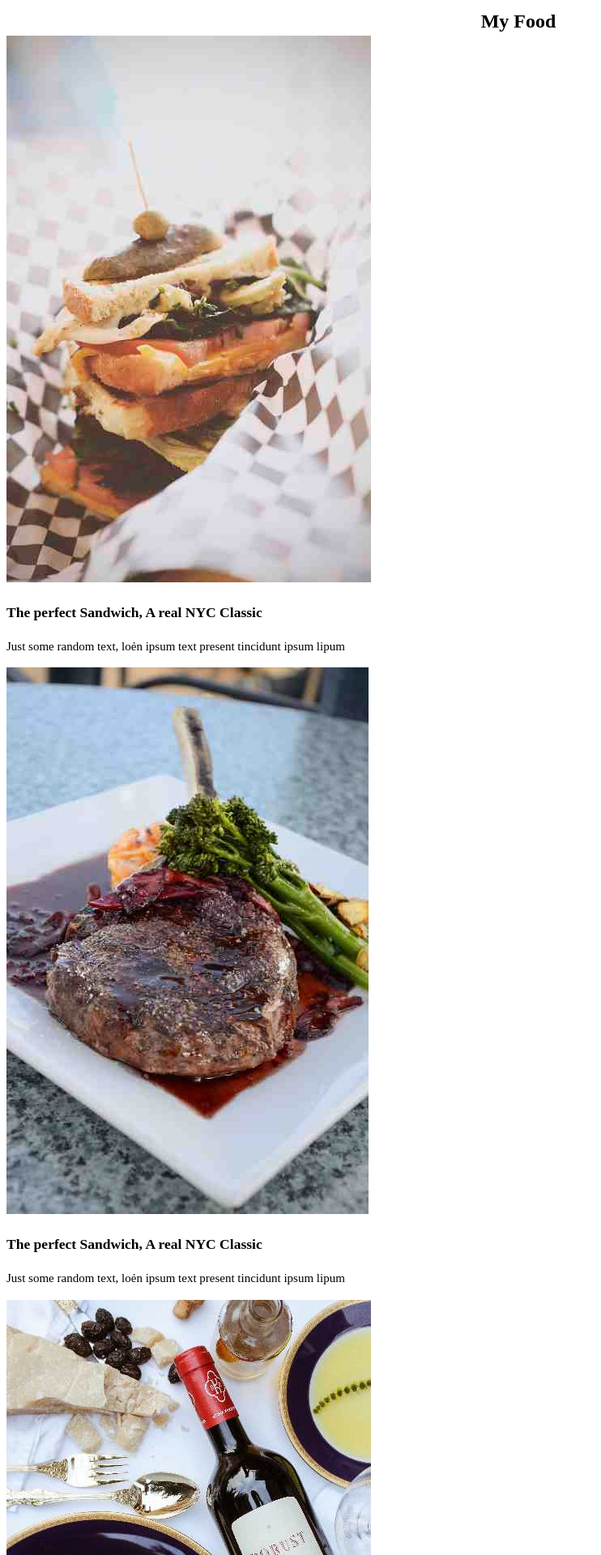
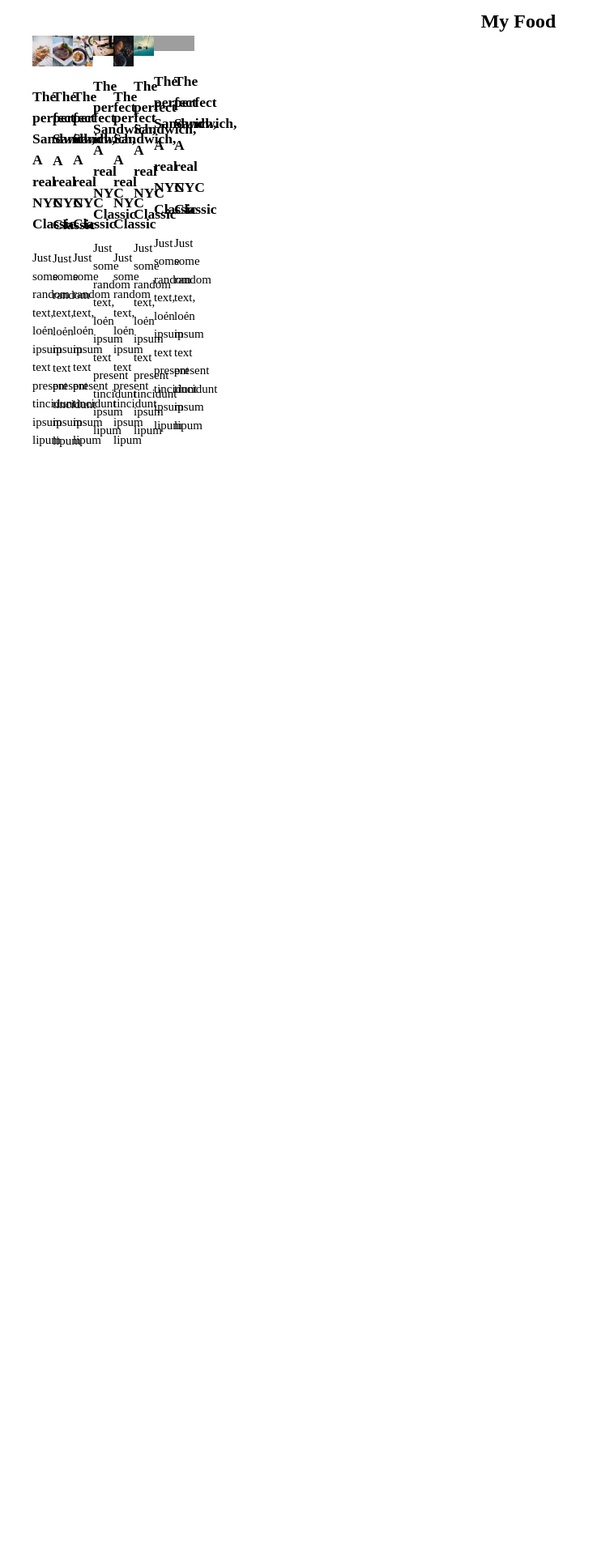
Before and after one commit to ngochao2k1/The_firsttime, a PHP site: page / in a window 1280 px wide. Shown: the top 1920 px of the page at 81% size, without its empty margins (0-742 px from the left). After the commit the page ends 552 px from the top, so only its background shows below. Run offline with PHP 8.4, Linux system fonts and the light colour scheme; grey boxes are pictures that could not be loaded.

Commit message:
tdua code trang chu len publish website

```diff
--- a/css/app.css
+++ b/css/app.css
@@ -11,3 +11,22 @@ body{
     font-size: 24px;
     font-weight: 600;
 }
+.main{
+    float: left;
+    width: 100%;
+}
+.container{
+    width: 1200px;
+    margin: auto;
+}
+.row{
+    float: left;
+    width: 100px;/* 100% phan tu chua no*/
+}
+.item{
+    float: left;
+    width: 25%;
+}
+img{
+    max-width: 100%;
+}
```
